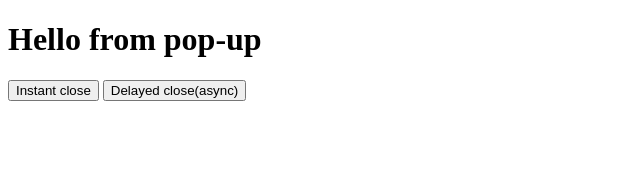
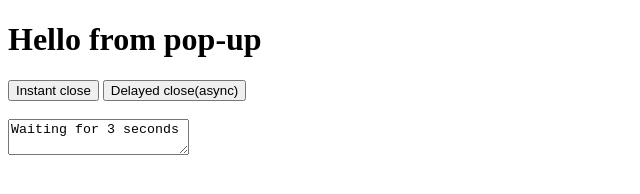
Before and after one commit to RamonGebben/test-popup, a plain HTML site: page index.html in a window 1280 px wide. Both pictures are taken after a click on the button "Delayed close(async)". Shown: the whole page, without its empty margins (0-640 px from the left). Drawn offline with Linux system fonts and the light colour scheme.

Commit message:
Printing some output

```diff
--- a/index.html
+++ b/index.html
@@ -11,6 +11,9 @@
   <h1>Hello from pop-up</h1>
   <button onclick="instantClose()">Instant close</button>
   <button onclick="delayedCloseAsync()">Delayed close(async)</button>
+  <br />
+  <br />
+  <textarea readonly id="output"></textarea>
 </body>
 
 <script>
@@ -24,7 +27,9 @@
     setTimeout(resolve, time);
   })
   async function delayedCloseAsync() {
-    await wait(1000)
+    document.getElementById('output').innerText = 'Waiting for 3 seconds'
+    await wait(3000)
+    document.getElementById('output').innerText = 'Closing..'
 
     const daddy = window.self;
     daddy.opener = window.self;
```
